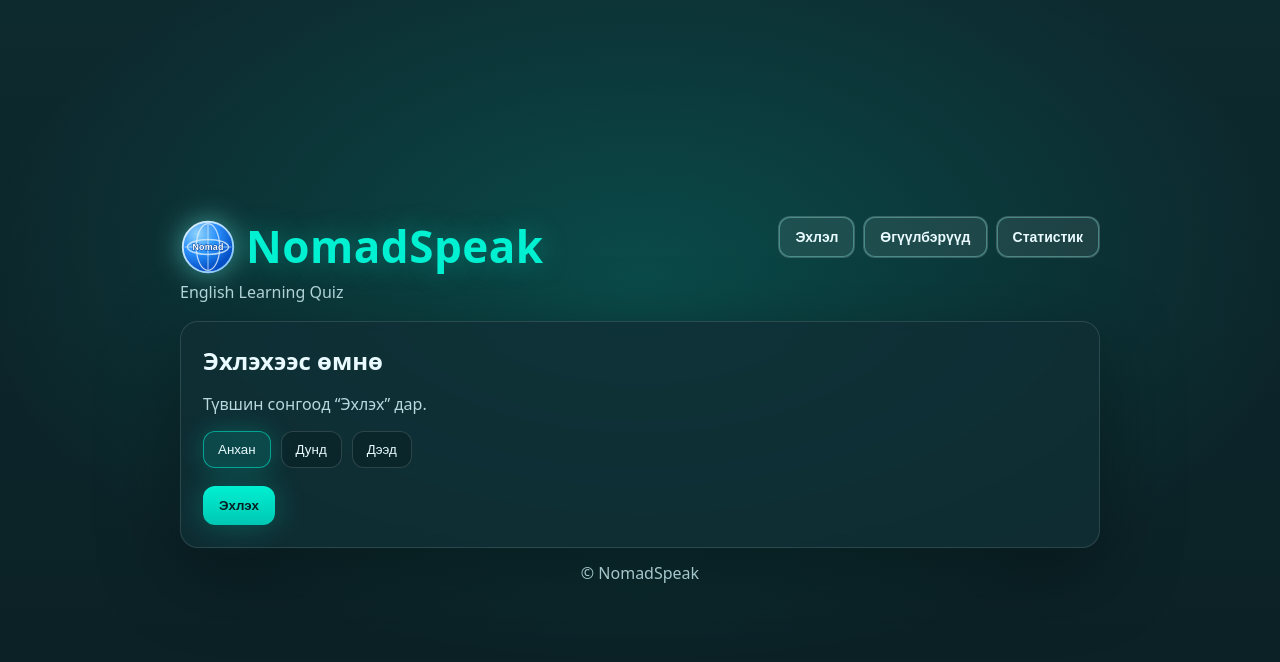
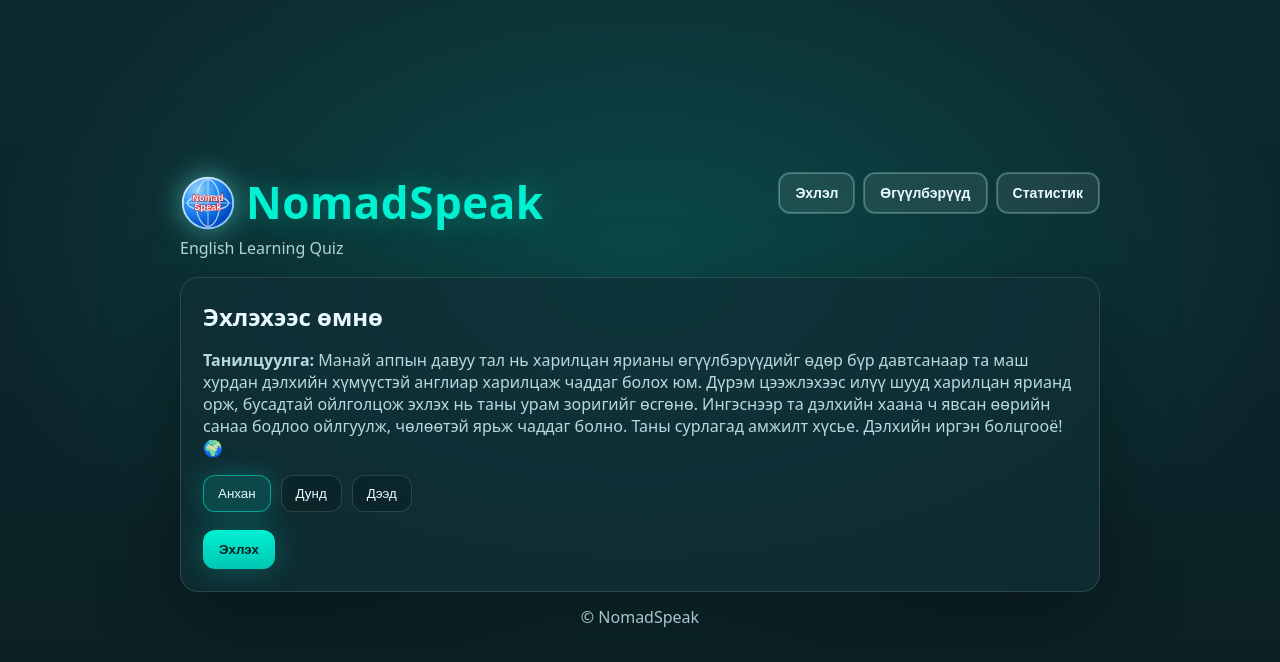
Before and after one commit to temuulen-tech/nomadspeak-app, a plain HTML site: page index.html in a window 1280 px wide. Drawn offline with Linux system fonts and the light colour scheme.

Commit message:
Update intro copy and globe logo text styling

```diff
--- a/index.html
+++ b/index.html
@@ -30,7 +30,8 @@
                 <ellipse cx="60" cy="60" rx="44" ry="16" fill="none" stroke="#d7ecff" stroke-width="3" opacity="0.85" />
                 <ellipse cx="60" cy="60" rx="25" ry="50" fill="none" stroke="#e6f3ff" stroke-width="2.8" opacity="0.8" />
                 <path d="M10 60h100M60 12v96" stroke="#eaf6ff" stroke-width="2.6" opacity="0.6" />
-                <text x="60" y="67" text-anchor="middle" font-size="19" font-family="Arial, sans-serif" font-weight="800" fill="#ffffff" stroke="#053b92" stroke-width="2" paint-order="stroke">Nomad</text>
+                <text x="60" y="56" text-anchor="middle" font-size="19" font-family="Arial, sans-serif" font-weight="800" fill="#ffffff" stroke="#ff0000" stroke-width="2" paint-order="stroke">Nomad</text>
+                <text x="60" y="76" text-anchor="middle" font-size="19" font-family="Arial, sans-serif" font-weight="800" fill="#ffffff" stroke="#ff0000" stroke-width="2" paint-order="stroke">Speak</text>
               </svg>
               NomadSpeak
             </h1>
@@ -55,7 +56,7 @@
     <!-- START SCREEN -->
     <section class="card" id="start-screen">
       <h2>Эхлэхээс өмнө</h2>
-      <p class="muted">Түвшин сонгоод “Эхлэх” дар.</p>
+      <p class="muted"><strong>Танилцуулга:</strong> Манай аппын давуу тал нь харилцан ярианы өгүүлбэрүүдийг өдөр бүр давтсанаар та маш хурдан дэлхийн хүмүүстэй англиар харилцаж чаддаг болох юм. Дүрэм цээжлэхээс илүү шууд харилцан ярианд орж, бусадтай ойлголцож эхлэх нь таны урам зоригийг өсгөнө. Ингэснээр та дэлхийн хаана ч явсан өөрийн санаа бодлоо ойлгуулж, чөлөөтэй ярьж чаддаг болно. Таны сурлагад амжилт хүсье. Дэлхийн иргэн болцгооё! 🌍</p>
 
       <div class="level-row" id="level-row">
         <button class="level-btn active" data-level="beginner">Анхан</button>
```
